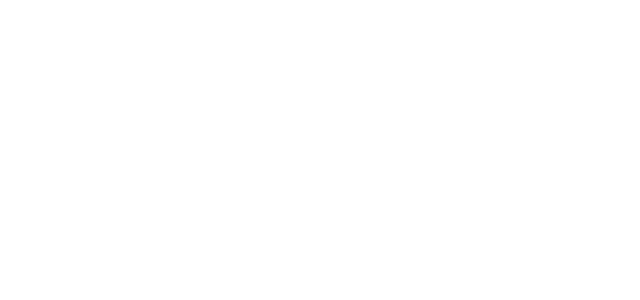
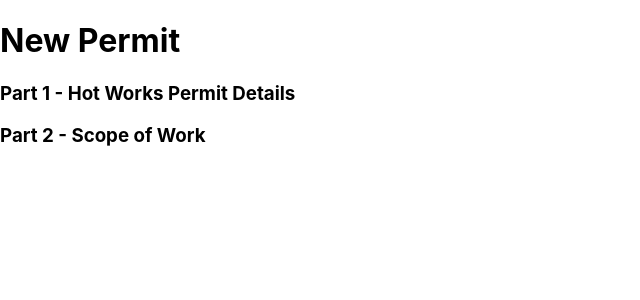
Before and after one commit to Catherinen29/skunkworks, a React (Create React App) app: page / in a window 1280 px wide. Shown: the top 300 px of the page, without its empty margins (0-640 px from the left). Built offline with nearby package versions, Linux system fonts and the light colour scheme.

Commit message:
Set up New Permit, Part1 and Part2 components.

```diff
--- a/src/App.js
+++ b/src/App.js
@@ -1,9 +1,11 @@
+import NewPermit from "./components/newPermit/NewPermit";
 
 function App() {
+
   return (
-    <div className="App">
-
-    </div>
+  <div className="App">
+    <NewPermit />
+  </div>
   );
 }
 
--- /dev/null
+++ b/src/components/newPermit/NewPermit.js
@@ -0,0 +1,14 @@
+import Part1 from "./Part1";
+import Part2 from "./Part2";
+
+
+export default function NewPermit() {
+
+    return(
+    <>
+    <h1>New Permit</h1>
+        <Part1 />
+        <Part2 />
+    </>
+    )
+}
--- /dev/null
+++ b/src/components/newPermit/Part1.js
@@ -0,0 +1,11 @@
+
+
+export default function Part1() {
+
+    return(
+        <>
+            <h3>Part 1 - Hot Works Permit Details</h3>
+
+        </>
+    )
+}
--- /dev/null
+++ b/src/components/newPermit/Part2.js
@@ -0,0 +1,9 @@
+
+export default function Part2() {
+
+    return (
+        <>
+        <h3>Part 2 - Scope of Work</h3>
+        </>
+    )
+}
```
